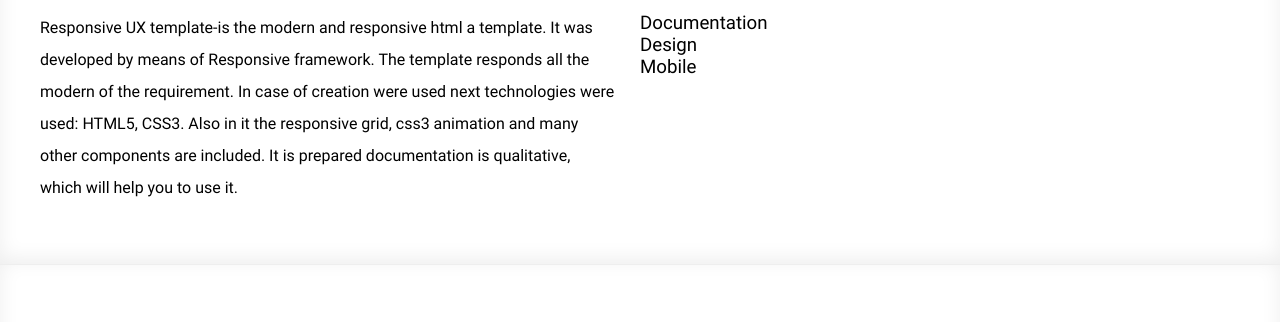
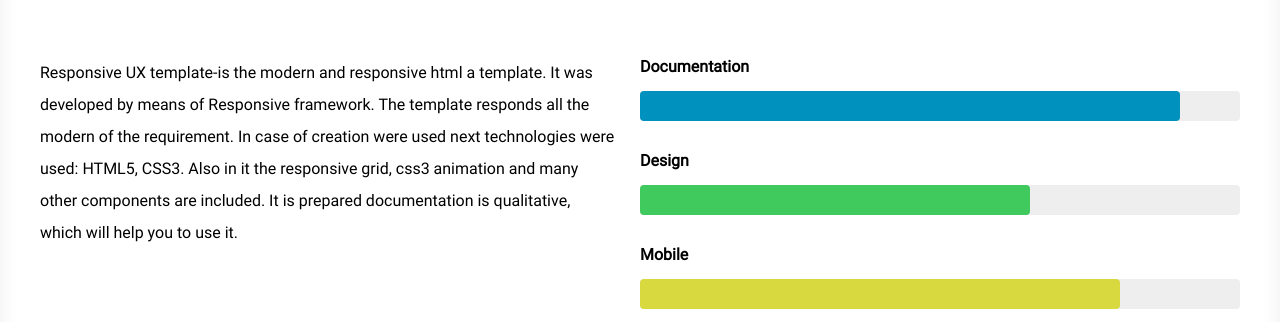
Before and after one commit to grachpower/responiveTemp.github.io, a website: page src/index.html in a window 1280 px wide. Shown: the part 627-949 px from the top of the page. Drawn offline with Linux system fonts and the light colour scheme.

Commit message:
added about styles

```diff
--- a/src/css/components/components.scss
+++ b/src/css/components/components.scss
@@ -3,4 +3,5 @@
 @import "menu.scss";
 @import 'banner.scss';
 @import 'section.scss';
-@import "about.scss"
+@import "about.scss";
+@import 'skills';
--- a/src/css/components/section.scss
+++ b/src/css/components/section.scss
@@ -12,3 +12,7 @@
     border-bottom: 1px solid #eee;
     margin-bottom: 1.5rem;
 }
+
+.section__content {
+    padding-top: 4.5rem;
+}
--- a/src/css/components/skills.scss
+++ b/src/css/components/skills.scss
@@ -5,3 +5,35 @@
         margin-bottom: 0;
     }
 }
+
+.skill__title {
+    font-size: 1.6rem;
+    font-weight: 700;
+}
+
+.skill__progress-bar {
+    margin-top: 1.5rem;
+    background-color: #eeeeee;
+    height: 3rem;
+    border-radius: .4rem;
+}
+
+.skill__value {
+    height: 3rem;
+    border-radius: .4rem;
+}
+
+.skill__value_doc {
+    width: 90%;
+    background-color: $color_blue;
+}
+
+.skill__value_design {
+    width: 65%;
+    background-color: $color_green;
+}
+
+.skill__value_mobile {
+    width: 80%;
+    background-color: $color_yellow;
+}
--- a/src/css/settings.scss
+++ b/src/css/settings.scss
@@ -1 +1,3 @@
 $color_blue: #0091be;
+$color_green: #40c95d;
+$color_yellow: #d7d93f;
--- a/src/index.html
+++ b/src/index.html
@@ -45,27 +45,27 @@
                     <div class="about__column">
                         <div class="skills">
                             <div class="skill">
-                                <h3 class="title title_medium">
+                                <h3 class="title skill__title">
                                     Documentation
                                 </h3>
                                 <div class="skill__progress-bar">
-                                    <div class="skill__value"></div>
+                                    <div class="skill__value skill__value_doc"></div>
                                 </div>
                             </div>
                             <div class="skill">
-                                <h3 class="title title_medium">
+                                <h3 class="title skill__title">
                                     Design
                                 </h3>
                                 <div class="skill__progress-bar">
-                                    <div class="skill__value"></div>
+                                    <div class="skill__value skill__value_design"></div>
                                 </div>
                             </div>
                             <div class="skill">
-                                <h3 class="title title_medium">
+                                <h3 class="title skill__title">
                                     Mobile
                                 </h3>
                                 <div class="skill__progress-bar">
-                                    <div class="skill__value"></div>
+                                    <div class="skill__value skill__value_mobile"></div>
                                 </div>
                             </div>
                         </div>
```
Also changed, not shown: src/css/style.css.
